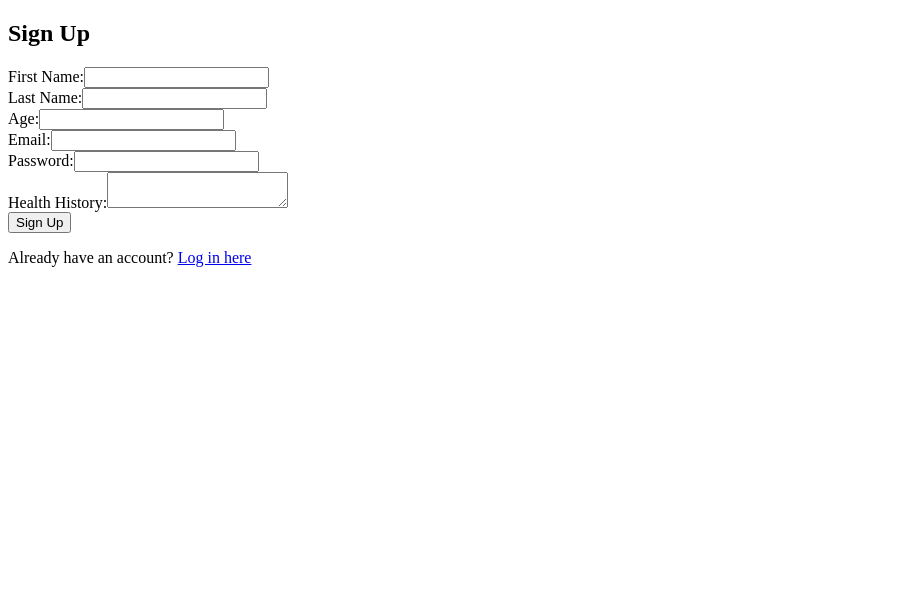
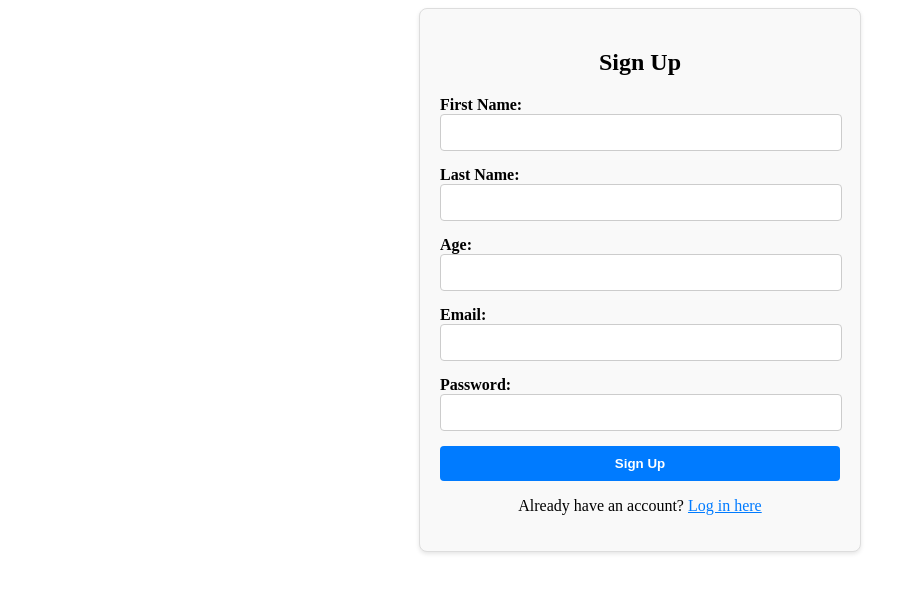
Before and after one commit to CSP584-Group18/Health-Assistant, a React (Create React App) app in the folder frontend/: page /register in a window 1280 px wide. Shown: the top 592 px of the page, without its empty margins (0-916 px from the left). Built offline with nearby package versions, Linux system fonts and the light colour scheme.

Commit message:
Dashboard UI and Functionality

```diff
--- a/frontend/src/App.js
+++ b/frontend/src/App.js
@@ -3,6 +3,7 @@ import { BrowserRouter as Router, Routes, Route } from 'react-router-dom';
 import Login from './components/Login';
 import Signup from './components/Signup';
 import Dashboard from './components/Dashboard';
+import MedicineDetail from './components/MedicineDetail';
 
 const App = () => {
   return (
@@ -12,6 +13,7 @@ const App = () => {
         <Route path="/login" element={<Login />} />
         <Route path="/register" element={<Signup />} />
         <Route path="/dashboard" element={<Dashboard />} />
+        <Route path="/medicine/:id" element={<MedicineDetail />} />
       </Routes>
     </Router>
   );
--- /dev/null
+++ b/frontend/src/components/CSS/Login.css
@@ -0,0 +1,62 @@
+.login-container {
+    max-width: 400px;
+    margin: 0 auto;
+    padding: 20px;
+    border: 1px solid #ddd;
+    border-radius: 8px;
+    box-shadow: 0 2px 4px rgba(0, 0, 0, 0.1);
+    background-color: #f9f9f9;
+  }
+
+  .login-container h2 {
+    text-align: center;
+    margin-bottom: 20px;
+  }
+
+  .error-message {
+    color: red;
+    font-size: 14px;
+    margin-bottom: 10px;
+  }
+
+  form {
+    display: flex;
+    flex-direction: column;
+  }
+
+  form div {
+    margin-bottom: 15px;
+  }
+
+  label {
+    font-weight: bold;
+  }
+
+  input[type="email"],
+  input[type="password"] {
+    width: calc(100% - 20px);
+    padding: 10px;
+    border-radius: 4px;
+    border: 1px solid #ccc;
+  }
+
+  button[type="submit"] {
+    padding: 10px;
+    border-radius: 4px;
+    border: none;
+    background-color: #007bff;
+    color: white;
+    font-weight: bold;
+  }
+
+  button[type="submit"]:hover {
+    background-color: #0056b3;
+  }
+
+  p {
+    text-align: center;
+  }
+
+  p a {
+    color: #007bff;
+  }
--- /dev/null
+++ b/frontend/src/components/CSS/MedicineCard.css
@@ -0,0 +1,46 @@
+.medicine-dashboard {
+    display: grid;
+    grid-template-columns: repeat(3, 1fr);
+    gap: 20px;
+    margin: 0 auto;
+    max-width: 1200px;
+  }
+
+  .medicine-card {
+    background-color: #f9f9f9;
+    border: 1px solid #ddd;
+    border-radius: 10px;
+    box-shadow: 0 2px 10px rgba(0, 0, 0, 0.1);
+    padding: 20px;
+    text-align: center;
+    transition: transform 0.2s ease-in-out;
+  }
+
+  .medicine-card:hover {
+    transform: scale(1.05);
+  }
+
+  .medicine-card h3 {
+    font-size: 24px;
+    font-weight: bold;
+    color: #2c3e50;
+    margin-bottom: 15px;
+  }
+
+  .medicine-card p {
+    font-size: 18px;
+    color: #7f8c8d;
+    margin: 10px 0;
+  }
+
+  @media (max-width: 992px) {
+    .medicine-dashboard {
+      grid-template-columns: repeat(2, 1fr);
+    }
+  }
+
+  @media (max-width: 600px) {
+    .medicine-dashboard {
+      grid-template-columns: 1fr;
+    }
+  }
--- /dev/null
+++ b/frontend/src/components/CSS/Signup.css
@@ -0,0 +1,74 @@
+/* FormStyles.css */
+
+.form-container {
+    max-width: 400px;
+    margin: 0 auto;
+    padding: 20px;
+    border: 1px solid #ddd;
+    border-radius: 8px;
+    box-shadow: 0 2px 4px rgba(0, 0, 0, 0.1);
+    background-color: #f9f9f9;
+  }
+
+  .form-container h2 {
+    text-align: center;
+    margin-bottom: 20px;
+  }
+
+  .error-message, .success-message {
+    font-size: 14px;
+    margin-bottom: 10px;
+  }
+
+  .error-message {
+    color: red;
+  }
+
+  .success-message {
+    color: green;
+  }
+
+  form {
+    display: flex;
+    flex-direction: column;
+  }
+
+  form div {
+    margin-bottom: 15px;
+  }
+
+  label {
+    font-weight: bold;
+  }
+
+  input[type="text"],
+  input[type="number"],
+  input[type="email"],
+  input[type="password"],
+  textarea {
+    width: calc(100% - 20px);
+    padding: 10px;
+    border-radius: 4px;
+    border: 1px solid #ccc;
+  }
+
+  button[type="submit"] {
+    padding: 10px;
+    border-radius: 4px;
+    border: none;
+    background-color: #007bff;
+    color: white;
+    font-weight: bold;
+  }
+
+  button[type="submit"]:hover {
+    background-color: #0056b3;
+  }
+
+  p {
+    text-align: center;
+  }
+
+  p a {
+    color: #007bff;
+  }
--- a/frontend/src/components/Dashboard.css
+++ /dev/null
@@ -1,37 +0,0 @@
-.container {
-    text-align: center;
-    padding: 20px;
-  }
-
-  .buttons-container {
-    margin-bottom: 20px;
-  }
-
-  .button {
-    margin: 10px;
-    padding: 10px 20px;
-    font-size: 16px;
-    cursor: pointer;
-  }
-
-  .categories-container {
-    margin-top: 30px;
-  }
-
-  .categories-grid {
-    display: grid;
-    grid-template-columns: repeat(3, 1fr);
-    gap: 20px;
-  }
-
-  .category-circle {
-    width: 150px;
-    height: 150px;
-    border-radius: 50%;
-    background-color: #eee;
-    display: flex;
-    justify-content: center;
-    align-items: center;
-    font-size: 16px;
-    cursor: pointer;
-  }
--- a/frontend/src/components/Dashboard.js
+++ b/frontend/src/components/Dashboard.js
@@ -1,43 +1,38 @@
-import React from 'react';
+import React, { useEffect, useState } from 'react';
 import { useNavigate } from 'react-router-dom';
-import './Dashboard.css'; // Import the CSS file
+import './CSS/MedicineCard.css';
 
 const Dashboard = () => {
+  const [medicines, setMedicines] = useState([]);
   const navigate = useNavigate();
 
-  // Function to handle navigation to different pages
-  const handleNavigation = (page) => {
-    navigate(page);
+  useEffect(() => {
+    const fetchMedicines = async () => {
+      try {
+        const response = await fetch('http://localhost:3006/api/medicines');
+        const data = await response.json();
+        setMedicines(data);
+      } catch (error) {
+        console.error('Error fetching medicines:', error);
+      }
+    };
+
+    fetchMedicines();
+  }, []);
+
+  const handleCardClick = (id) => {
+    navigate(`/medicine/${id}`);
   };
 
   return (
-    <div className="container">
-      <h1>Welcome to the Dashboard!</h1>
-
-      {/* Navigation buttons */}
-      <div className="buttons-container">
-        <button onClick={() => handleNavigation('/profile')} className="button">
-          Profile
-        </button>
-        <button onClick={() => handleNavigation('/cart')} className="button">
-          Cart
-        </button>
-        <button onClick={() => handleNavigation('/home')} className="button">
-          Home
-        </button>
-      </div>
-
-      {/* Categories Section */}
-      <div className="categories-container">
-        <h2>Product Categories</h2>
-        <div className="categories-grid">
-          <div className="category-circle">Smart Doorbells</div>
-          <div className="category-circle">Smart Doorlocks</div>
-          <div className="category-circle">Smart Speakers</div>
-          <div className="category-circle">Smart Lightings</div>
-          <div className="category-circle">Smart Thermostats</div>
+    <div className="medicine-dashboard">
+      {medicines.map((medicine) => (
+        <div key={medicine._id} className="medicine-card" onClick={() => handleCardClick(medicine._id)}>
+          <h3>{medicine.medicine_name}</h3>
+          <p>Price: ${medicine.price}</p>
+          <p>{medicine.description}</p>
         </div>
-      </div>
+      ))}
     </div>
   );
 };
--- a/frontend/src/components/Login.js
+++ b/frontend/src/components/Login.js
@@ -1,5 +1,6 @@
 import React, { useState } from 'react';
 import { useNavigate } from 'react-router-dom';
+import './CSS/Login.css';
 
 const Login = () => {
   const [email, setEmail] = useState('');
--- /dev/null
+++ b/frontend/src/components/MedicineDetail.js
@@ -0,0 +1,40 @@
+import React, { useEffect, useState } from 'react';
+import { useParams } from 'react-router-dom';
+
+const MedicineDetail = () => {
+  const { id } = useParams();
+  const [medicine, setMedicine] = useState(null);
+
+  useEffect(() => {
+    const fetchMedicine = async () => {
+      try {
+        const response = await fetch(`http://localhost:3006/api/medicines/${id}`);
+        const data = await response.json();
+        setMedicine(data);
+      } catch (error) {
+        console.error('Error fetching medicine:', error);
+      }
+    };
+
+    fetchMedicine();
+  }, [id]);
+
+  if (!medicine) return <div>Loading...</div>;
+
+  return (
+    <div className="medicine-detail">
+      <h1>{medicine.medicine_name}</h1>
+      <p>Price: ${medicine.price}</p>
+      <p>Description: {medicine.description}</p>
+      <p>Dosage: {medicine.dosage}</p>
+      <ul>
+        Side Effects:
+        {medicine.side_effects.map((effect, index) => (
+          <li key={index}>{effect}</li>
+        ))}
+      </ul>
+    </div>
+  );
+};
+
+export default MedicineDetail;
--- a/frontend/src/components/Signup.js
+++ b/frontend/src/components/Signup.js
@@ -1,5 +1,6 @@
 import React, { useState } from 'react';
 import { useNavigate } from 'react-router-dom';
+import './CSS/Signup.css'; // Ensure this imports your shared CSS file
 
 const Signup = () => {
   const [formData, setFormData] = useState({
@@ -8,13 +9,12 @@ const Signup = () => {
     age: '',
     email: '',
     password: '',
-    healthHistory: ''
   });
   const [error, setError] = useState('');
   const [successMessage, setSuccessMessage] = useState('');
   const navigate = useNavigate();
 
-  const { firstName, lastName, age, email, password, healthHistory } = formData;
+  const { firstName, lastName, age, email, password } = formData;
 
   const handleChange = (e) => {
     const { name, value } = e.target;
@@ -43,7 +43,7 @@ const Signup = () => {
 
       setSuccessMessage(data.msg);
       setTimeout(() => {
-        navigate('/login'); // Redirect to login page after successful registration
+        navigate('/login');
       }, 2000);
     } catch (err) {
       setError(err.message);
@@ -51,10 +51,10 @@ const Signup = () => {
   };
 
   return (
-    <div>
+    <div className="form-container">
       <h2>Sign Up</h2>
-      {error && <p style={{ color: 'red' }}>{error}</p>}
-      {successMessage && <p style={{ color: 'green' }}>{successMessage}</p>}
+      {error && <p className="error-message">{error}</p>}
+      {successMessage && <p className="success-message">{successMessage}</p>}
       <form onSubmit={handleSubmit}>
         <div>
           <label>First Name:</label>
@@ -106,15 +106,6 @@ const Signup = () => {
             required
           />
         </div>
-        <div>
-          <label>Health History:</label>
-          <textarea
-            name="healthHistory"
-            value={healthHistory}
-            onChange={handleChange}
-            required
-          />
-        </div>
         <button type="submit">Sign Up</button>
       </form>
       <p>Already have an account? <a href="/login">Log in here</a></p>
```
Also changed, not shown: 2 other files (tests, documents, lock files or other folders).
